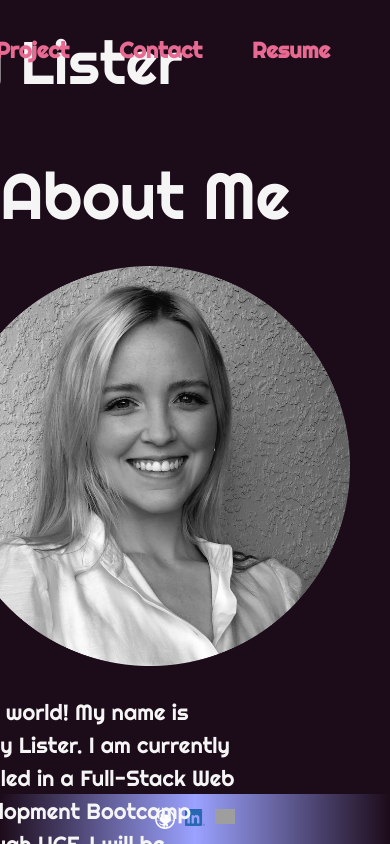
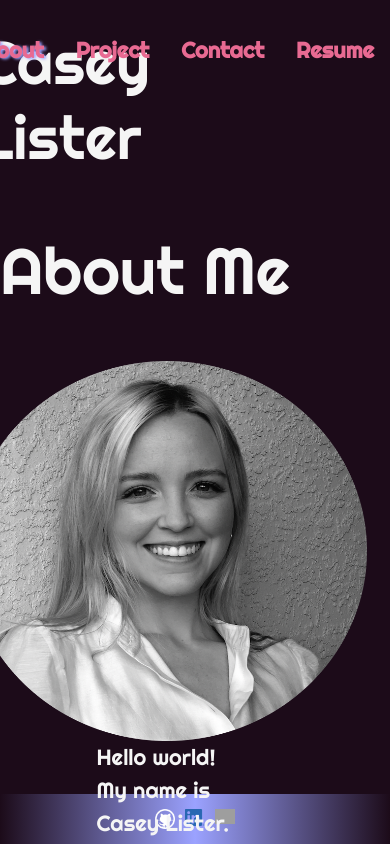
Before and after one commit to caseylister/casey-lister-react-portfolio, a React (Create React App) app: page / in a window 390 px wide. Shown: the top 844 px of the page. Built offline with nearby package versions, Linux system fonts and the light colour scheme; grey boxes are pictures that could not be loaded.

Commit message:
responsive styling

```diff
--- a/src/index.css
+++ b/src/index.css
@@ -355,3 +355,86 @@ footer {
 /* end footer */
 
 /* responsive styling */
+
+@media screen and (max-width: 1365px) {
+  h1 {
+    flex: 0 20%;
+  }
+
+  .about-text{
+    width: 95%;
+  }
+
+  .about-img{
+    margin: 0px 20px;
+    padding-top: 20px;
+  }
+}
+
+@media screen and (max-width: 980px) {
+  header nav{
+    justify-content: space-around;
+    padding: 0 0 20px;
+  }
+
+  textarea {
+    width: 100%;
+  }
+
+  .card-body{
+    padding: 0;
+  }
+
+  .card-text{
+    font-size: 16px
+  }
+}
+
+@media screen and (max-width: 840px){
+  .header-block {
+    margin-left: 0;
+  }
+
+  header nav ul li a {
+    margin: 16px;
+  }
+
+  .project-img{
+    width: 400px;
+    height: 250px
+  }
+}
+
+
+@media screen and (max-wdith: 768px){
+  header{
+    justify-content: center;
+  }
+
+  .content{
+    display: block;
+  }
+
+  .about-img{
+    margin: 0 50px;
+    width: 20px;
+    height: 20px;
+  }
+
+  .about-text{
+    text-align: center;
+  }
+
+  .proficiencies{
+    justify-content: space-evenly;
+  }
+
+  .contact-form{
+    justify-content: center;
+    display: block;
+  }
+
+  .card{
+    display: block;
+  }
+}
```
